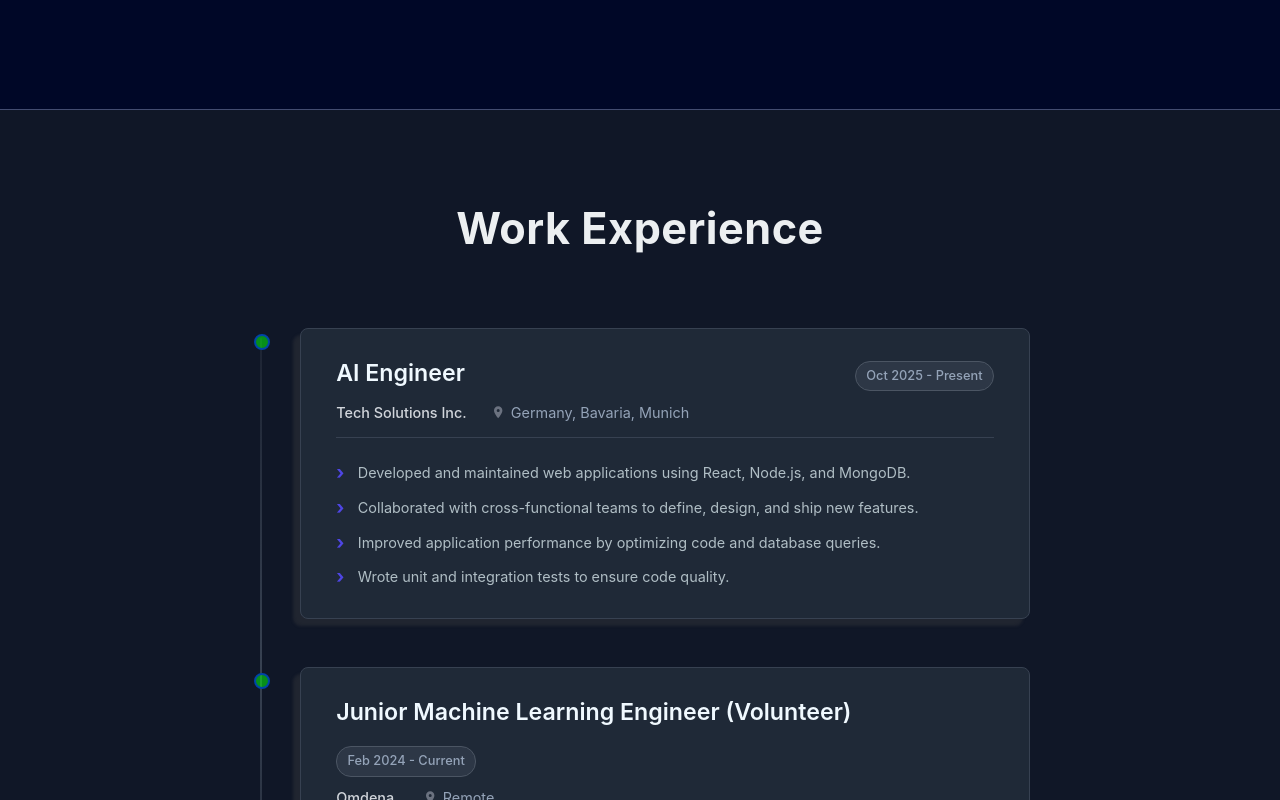
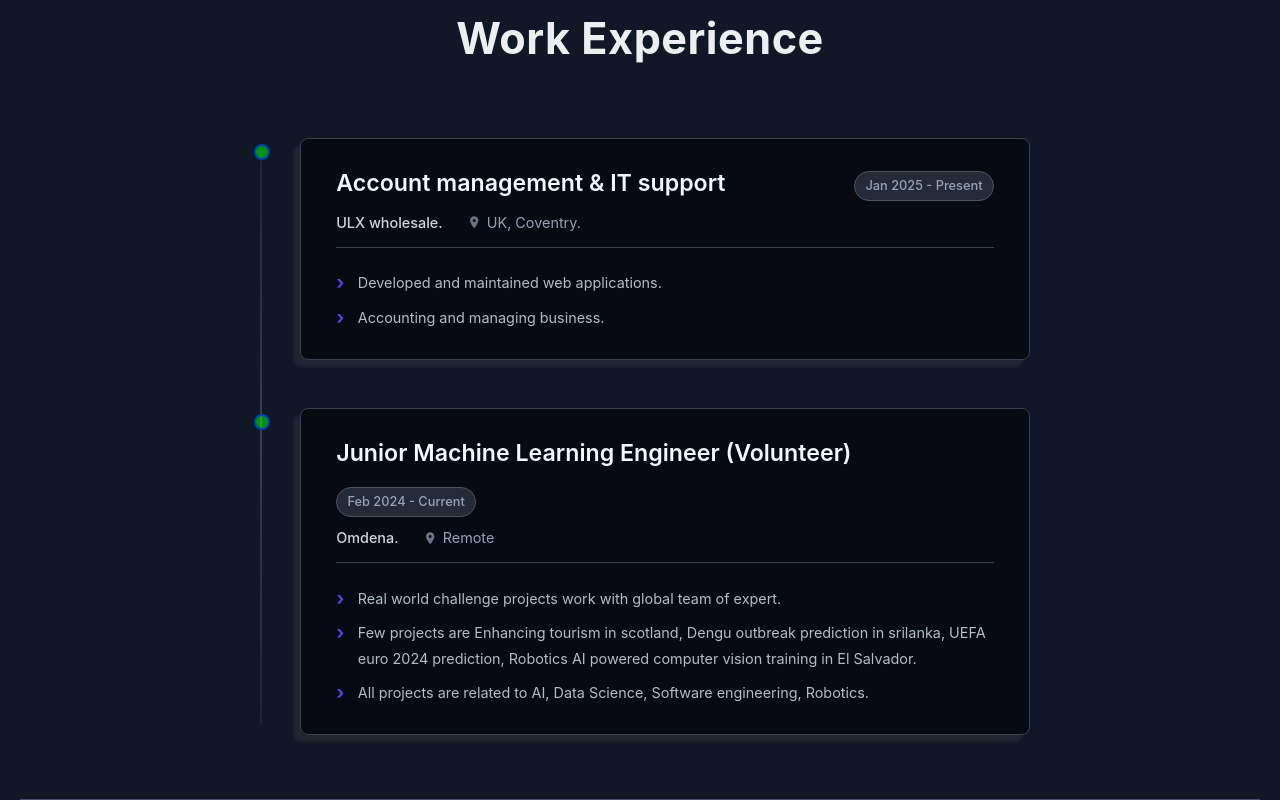
Before and after one commit to Arignan/Portfolio-Arignan-new, a React (Vite) app: page / in a window 1280 px wide. Shown: the part 2180-2980 px from the top of the page. Built offline with nearby package versions, Linux system fonts and the light colour scheme.

Commit message:
update in real facts

```diff
--- a/src/components/About/About.jsx
+++ b/src/components/About/About.jsx
@@ -10,23 +10,23 @@ import { VscProject } from "react-icons/vsc";
 const About = () => {
   // --- STATS DATA (Consolidated) ---
   const projectStats = {
-      total: 15, totalIcon: <VscProject />,
-      ds: 5,     dsIcon: <FiDatabase />,
-      ai: 4,     aiIcon: <FiCpu />,
-      swe: 6,    sweIcon: <FiCode />,
+      total: 5, totalIcon: <VscProject />,
+      ds: 1,     dsIcon: <FiDatabase />,
+      ai: 1,     aiIcon: <FiCpu />,
+      swe: 3,    sweIcon: <FiCode />,
       isUpdated: true // For the blinking dot
   };
   const careerStats = {
-      certs: 3,           certsIcon: <FiAward />, // Or FiFileText
-      awards: 5,          awardsIcon: <FiAward />,
-      publications: 1,    publicationsIcon: <FiFileText />,
-      expYears: 2,        expYearsIcon: <FiBriefcase />
+      certs: 2,           certsIcon: <FiAward />, // Or FiFileText
+      awards: 0,          awardsIcon: <FiAward />,
+      publications: 0,    publicationsIcon: <FiFileText />,
+      expYears: 1,        expYearsIcon: <FiBriefcase />
   };
 
   // --- ACHIEVEMENTS DATA ---
   const achievements = [
-      { id: 1, title: "Dean's List - All Semesters", issuer: "University of Technology", year: "2025-2028", icon: <FiAward />},
-      { id: 2, title: "1st Place - University Hackathon", issuer: "Tech Club", year: "2027", icon: <FiTrendingUp/> }, // Changed Icon
+      //{ id: 1, title: "Dean's List - All Semesters", issuer: "University of Technology", year: "2025-2028", icon: <FiAward />},
+      //{ id: 2, title: "1st Place - University Hackathon", issuer: "Tech Club", year: "2027", icon: <FiTrendingUp/> }, // Changed Icon
       { id: 3, title: "Top 5% - LeetCode Weekly Contest", issuer: "LeetCode", year: "2026", icon: <FiActivity/> } // Changed Icon
       // Add more
   ];
--- a/src/components/Experience/Experience.module.css
+++ b/src/components/Experience/Experience.module.css
@@ -95,7 +95,7 @@
 
 /* === Timeline Content Card === */
 .timelineContent {
-  background-color: #1f2937; /* Slightly lighter card background */
+  background-color: #0001028c; /* Slightly lighter card background */
   border-radius: 8px;
   padding: 1.8rem 2.2rem; /* Adjust padding */
   /* Layered border */
--- a/src/components/Experience/resumeData.js
+++ b/src/components/Experience/resumeData.js
@@ -3,15 +3,13 @@
 export const experience = [
     {
       id: 1,
-      title: "AI Engineer",
-      company: "Tech Solutions Inc.",
-      location: "Germany, Bavaria, Munich", // Optional location
-      years: "Oct 2025 - Present", // Or { start: 'Jan 2022', end: 'Present' }
+      title: "Account management & IT support",
+      company: "ULX wholesale.",
+      location: "UK, Coventry.", // Optional location
+      years: "Jan 2025 - Present", // Or { start: 'Jan 2022', end: 'Present' }
       responsibilities: [
-        "Developed and maintained web applications using React, Node.js, and MongoDB.",
-        "Collaborated with cross-functional teams to define, design, and ship new features.",
-        "Improved application performance by optimizing code and database queries.",
-        "Wrote unit and integration tests to ensure code quality.",
+        "Developed and maintained web applications.",
+        "Accounting and managing business.",
       ],
     },
     {
@@ -21,9 +19,9 @@ export const experience = [
       location: "Remote",
       years: "Feb 2024 - Current",
       responsibilities: [
-        "Assisted senior developers in building responsive websites using HTML, CSS, and JavaScript.",
-        "Tested websites across various browsers and devices.",
-        "Managed content updates for client websites using CMS platforms.",
+        "Real world challenge projects work with global team of expert.",
+        "Few projects are Enhancing tourism in scotland, Dengu outbreak prediction in srilanka, UEFA euro 2024 prediction, Robotics AI powered computer vision training in El Salvador.",
+        "All projects are related to AI, Data Science, Software engineering, Robotics.",
       ],
     },
     // Add more experience entries as needed
@@ -33,11 +31,11 @@ export const experience = [
 
     {
       id: 1,
-      institution: "Online Course Platform",
-      degree: "Full-Stack Web Development Certificate",
+      institution: "Online Course Platform (Coursera, moratuwa)",
+      degree: "Full-Stack Web Development, AI Engineering, Data Science professional Certificate",
       location: "Online",
       years: "2024-Current",
-      description: "Completed an full coursework covering MERN stack development."
+      description: "Completed an full coursework covering MERN stack development. AI and Data Science Related Projects works in Local and IBM cloud."
     },
     {
       id: 2,
```
